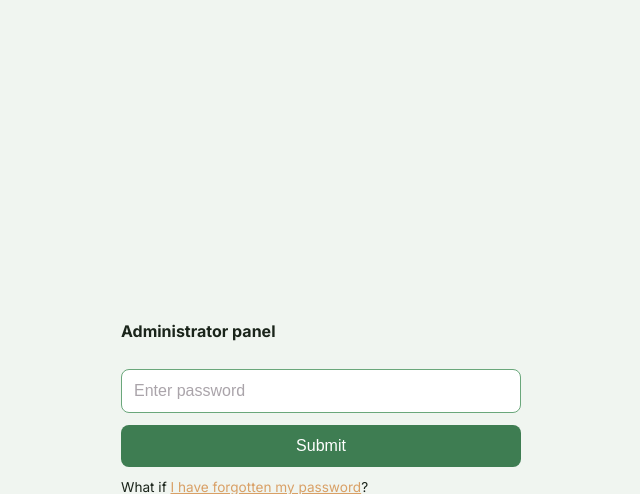
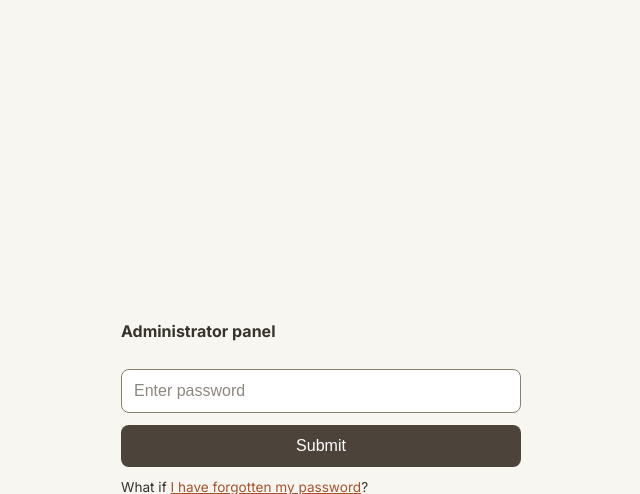
Before and after one commit to mikolajpochec/bloggity-php, a PHP site: page /login.php in a window 1280 px wide. Shown: the top 494 px of the page, without its empty margins (319-959 px from the left). Run offline with PHP 8.4, Linux system fonts and the light colour scheme.

Commit message:
Palette change

```diff
--- a/public/css/global.css
+++ b/public/css/global.css
@@ -12,37 +12,37 @@
 
 @media (prefers-color-scheme: light) {
     :root {
-		--text: #1a241a;
-		--placeholder: #aaa4aa;
+        --text: #36332d;
+        --placeholder: #8d877e;
         --text-on-primary: #ffffff;
-		--background: #f0f5f0;
+        --background: #f8f6f0;
         --foreground: #ffffff;
-		--primary: #3e7d52;
-		--secondary: #6aa77b;
-		--accent: #d9a066;
-		--shadow: #1a241a33;
-		--valid-primary: #cce7d3;
-		--valid-secondary: #3e7d52;
-		--invalid-primary: #f4d6d1;
-		--invalid-secondary: #a14f45;
+        --primary: #4c433b;
+        --secondary: #877f72;
+        --accent: #a6532d;
+        --shadow: rgba(54, 51, 45, 0.1);
+        --valid-primary: #e8f5ef;
+        --valid-secondary: #3f765a;
+        --invalid-primary: #fae8e6;
+        --invalid-secondary: #b2504d;
     }
 }
 
 @media (prefers-color-scheme: dark) {
     :root {
-		--text: #e3f0e3;
-		--placeholder: #aaa4aa;
-		--text-on-primary: #1a241a;
-		--background: #101610;
-		--foreground: #243124;
-		--primary: #5fb073;
-		--secondary: #85b18c;
-		--accent: #d9a066;
-		--shadow: #00000055;
-		--valid-primary: #3e7d52;
-		--valid-secondary: #cce7d3;
-		--invalid-primary: #a14f45;
-		--invalid-secondary: #f4d6d1;
+        --text: #dcd9d4;
+        --placeholder: #7c766f;
+        --text-on-primary: #111111;
+        --background: #121211;
+        --foreground: #1e1e1d;
+        --primary: #6b6255;
+        --secondary: #45413a;
+        --accent: #c26e47;
+        --shadow: rgba(0, 0, 0, 0.5);
+        --valid-primary: #3f765a;
+        --valid-secondary: #d7ebe1;
+        --invalid-primary: #a14440;
+        --invalid-secondary: #f3d1cf;
     }
 }
 
```
Also changed, not shown: 1 other file. Lines whose indentation alone changed are shown as unchanged.
